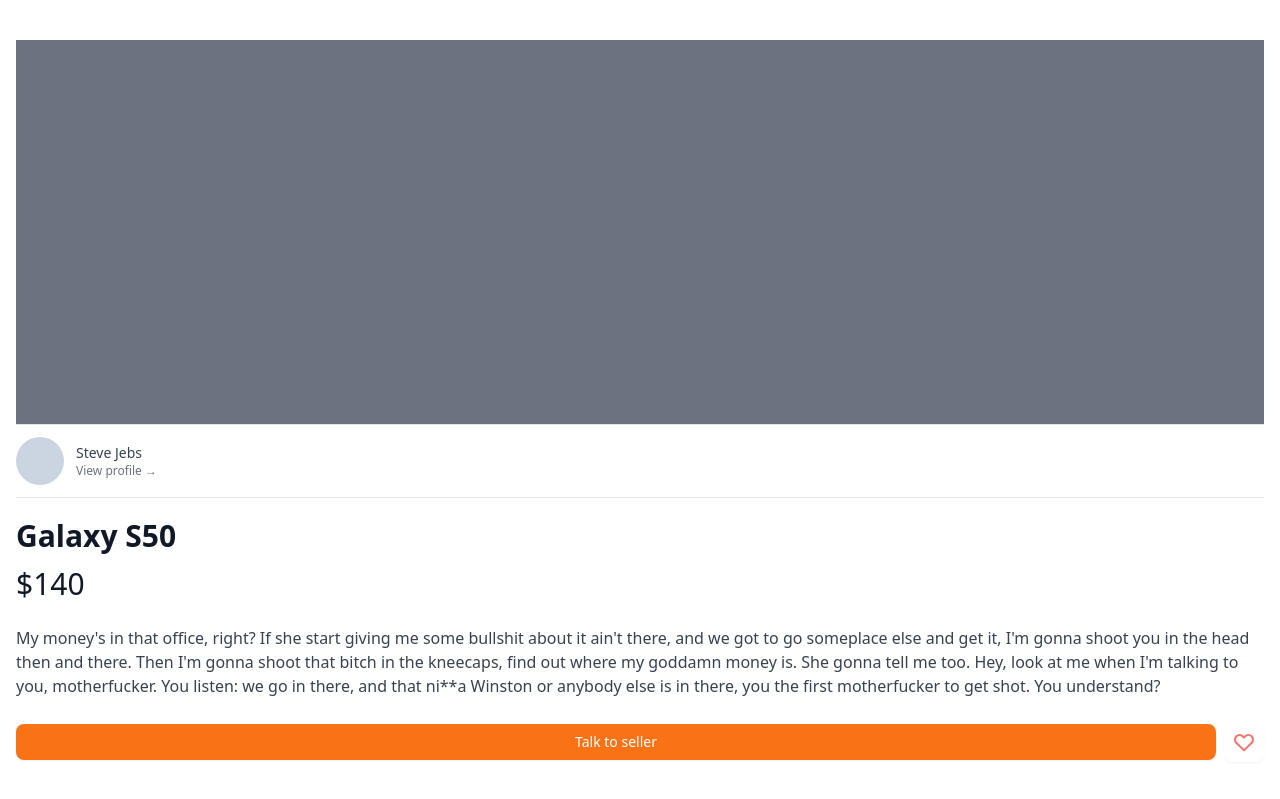
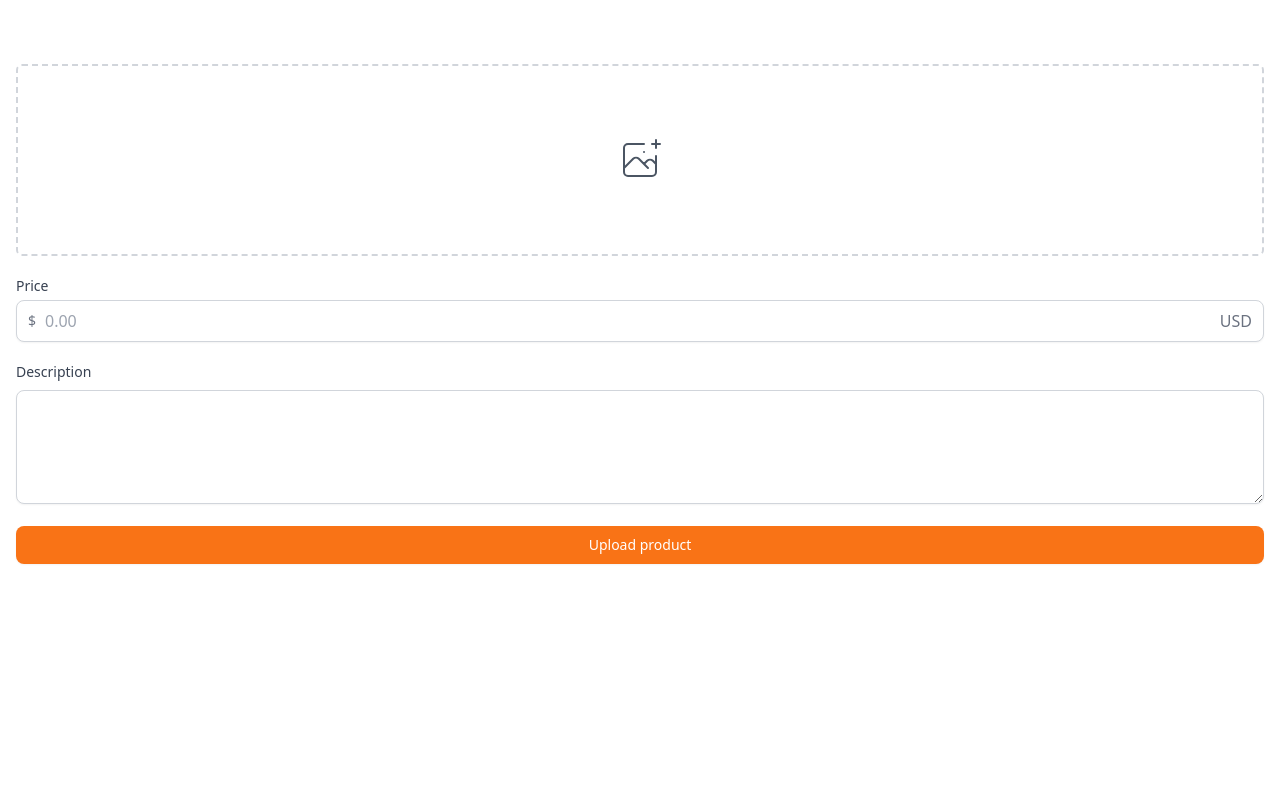
Before and after one commit to jiwoon-code/carrot-market, a Next.js app: page /items/upload in a window 1280 px wide. Shown: the top 799 px of the page. Built offline with nearby package versions, Linux system fonts and the light colour scheme.

Commit message:
upload page

```diff
--- a/src/pages/enter.tsx
+++ b/src/pages/enter.tsx
@@ -40,13 +40,14 @@
           </div>
         </div>
         <form className="flex flex-col mt-12">
-          <label className="text-sm font-medium text-gray-700">
+          <label htmlFor="input" className="text-sm font-medium text-gray-700">
             {method === "email" ? "Email address" : null}
             {method === "phone" ? "Phone number" : null}
           </label>
           <div className="mt-1">
             {method === "email" ? (
               <input
+                id="input"
                 type="email"
                 className="appearance-none w-full px-3 py-2 border border-gray-300 rounded-lg shadow-sm placeholder-gray-400 focus:outline-none focus:ring-orange-500 focus:border-orange-500"
                 required
@@ -58,6 +59,7 @@
                   +82
                 </span>
                 <input
+                  id="input"
                   className="appearance-none w-full px-3 py-2 border border-gray-300 rounded-lg rounded-l-none shadow-sm placeholder-gray-400 focus:outline-none focus:ring-orange-500 focus:border-orange-500"
                   type="number"
                   required
--- /dev/null
+++ b/src/pages/items/upload.tsx
@@ -0,0 +1,64 @@
+import type { NextPage } from "next";
+
+const Upload: NextPage = () => {
+  return (
+    <div className="px-4 py-16">
+      <div>
+        <label className="cursor-pointer w-full text-gray-600 hover:border-orange-500 hover:text-orange-500 flex items-center justify-center border-2 border-dashed border-gray-300 h-48 rounded-md">
+          <svg
+            className="h-12 w-12"
+            stroke="currentColor"
+            fill="none"
+            viewBox="0 0 48 48"
+            aria-hidden="true"
+          >
+            <path
+              d="M28 8H12a4 4 0 00-4 4v20m32-12v8m0 0v8a4 4 0 01-4 4H12a4 4 0 01-4-4v-4m32-4l-3.172-3.172a4 4 0 00-5.656 0L28 28M8 32l9.172-9.172a4 4 0 015.656 0L28 28m0 0l4 4m4-24h8m-4-4v8m-12 4h.02"
+              strokeWidth={2}
+              strokeLinecap="round"
+              strokeLinejoin="round"
+            />
+          </svg>
+          <input className="hidden" type="file" />
+        </label>
+      </div>
+      <div className="my-5">
+        <label
+          className="block mb-1 text-sm font-medium text-gray-700"
+          htmlFor="price"
+        >
+          Price
+        </label>
+        <div className="rounded-md flex items-center shoadow-sm relative">
+          <div className="absolute pointer-events-none left-0 pl-3 flex items-center justify-center">
+            <span className="text-gray-500 text-sm">$</span>
+          </div>
+          <input
+            className="appearance-none pl-7  w-full px-3 py-2 border border-gray-300 rounded-lg shadow-sm placeholder-gray-400  focus:ring-orange-500 focus:border-orange-500"
+            id="price"
+            type="text"
+            placeholder="0.00"
+          />
+          <div className="absolute right-0 pointer-events-none pr-3 flex items-center">
+            <span className="text-gray-500">USD</span>
+          </div>
+        </div>
+      </div>
+      <div>
+        <label className="block mb-1 text-sm font-medium text-gray-700">
+          Description
+        </label>
+
+        <textarea
+          className="mt-1 shadow-sm w-full  focus:ring-orange-500 rounded-lg border-gray-300 focus:border-orange-500"
+          rows={4}
+        />
+      </div>
+      <button className="w-full mt-4 bg-orange-500 hover:bg-orange-600 text-white py-2 px-3 border border-transparent rounded-lg shadow-sm text-sm font-medium focus:ring-2 focus:ring-offset-2 focus:ring-orange-500 ">
+        Upload product
+      </button>
+    </div>
+  );
+};
+
+export default Upload;
```
